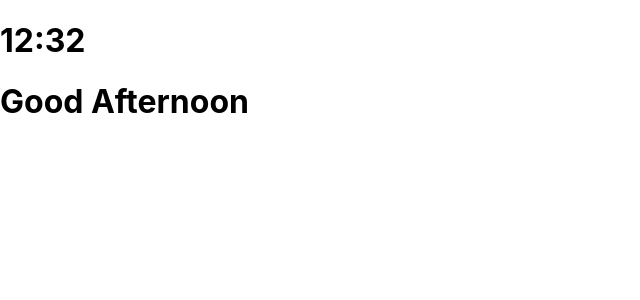
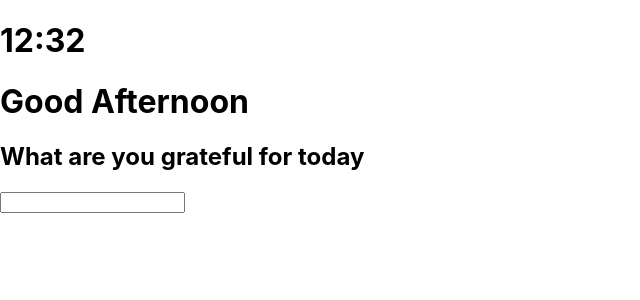
Before and after one commit to dwyfrequency/gratitudemomentum, a React (Create React App) app: page / in a window 1280 px wide. Shown: the top 300 px of the page, without its empty margins (0-640 px from the left). Built offline with nearby package versions, Linux system fonts and the light colour scheme.

Commit message:
passing input to parent component

```diff
--- a/src/components/App.js
+++ b/src/components/App.js
@@ -1,16 +1,27 @@
 import React, { Component } from "react";
 import Dashboard from "./Dashboard";
+import GratForm from "./GratForm";
 
 class App extends Component {
   constructor(props) {
     super(props);
-    this.state = {};
+    this.state = {
+      gratEntry: ""
+    };
+    this.addGratEntryHandler = this.addGratEntryHandler.bind(this);
   }
+
+  addGratEntryHandler(entry) {
+    this.setState({ gratEntry: entry });
+  }
+
   render() {
     return (
       <div className="App">
         <header className="App-header" />
         <Dashboard />
+        <GratForm addGratEntryHandler={this.addGratEntryHandler} />
+        {this.state.gratEntry}
       </div>
     );
   }
--- /dev/null
+++ b/src/components/GratForm.js
@@ -0,0 +1,47 @@
+import React, { Component } from "react";
+
+class GratForm extends Component {
+  constructor(props) {
+    super(props);
+    this.state = {
+      gratEntry: ""
+    };
+    this.handleChange = this.handleChange.bind(this);
+    this.handleSubmit = this.handleSubmit.bind(this);
+    this.resetForm = this.resetForm.bind(this);
+  }
+
+  handleChange(event) {
+    this.setState({ [event.target.name]: event.target.value });
+  }
+
+  handleSubmit(event) {
+    this.props.addGratEntryHandler(this.state.gratEntry);
+    event.preventDefault();
+  }
+
+  resetForm() {
+    this.setState({ gratEntry: "" });
+  }
+
+  render() {
+    return (
+      <form onSubmit={this.handleSubmit}>
+        <div>
+          <label htmlFor="gratEntry">
+            <h2>What are you grateful for today</h2>
+          </label>
+          <input
+            type="text"
+            id="gratEntry"
+            name="gratEntry"
+            value={this.state.gratEntry}
+            onChange={this.handleChange}
+          />
+        </div>
+      </form>
+    );
+  }
+}
+
+export default GratForm;
```
